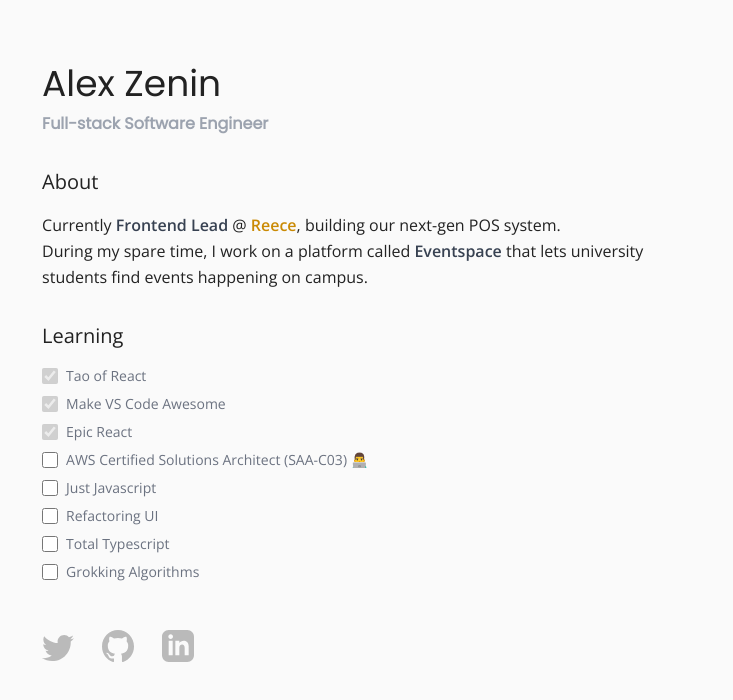
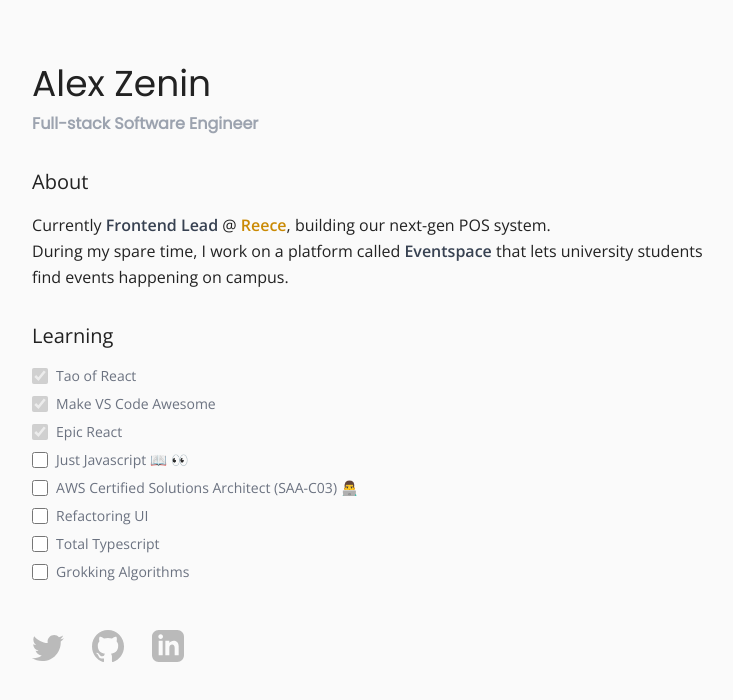
Before and after one commit to AlexZenin/alexzenin.com, an Astro site: page / in a window 1280 px wide. Shown: the whole page, without its empty margins (266-999 px from the left). Built offline with nearby package versions, Linux system fonts and the light colour scheme; Astro itself is replaced by a stand-in of ours.

Commit message:
feat: update learning list

```diff
--- a/src/pages/index.astro
+++ b/src/pages/index.astro
@@ -29,8 +29,8 @@ import BaseLayout from '../layouts/BaseLayout.astro'
         <Checkbox text="Tao of React" done={true} />
         <Checkbox text="Make VS Code Awesome" done={true} />
         <Checkbox text="Epic React" done={true} />
+        <Checkbox text="Just Javascript 📖 👀" done={false} />
         <Checkbox text="AWS Certified Solutions Architect (SAA-C03) 👨‍💻" done={false} />
-        <Checkbox text="Just Javascript" done={false} />
         <Checkbox text="Refactoring UI" done={false} />
         <Checkbox text="Total Typescript" done={false} />
         <Checkbox text="Grokking Algorithms" done={false} />
```
